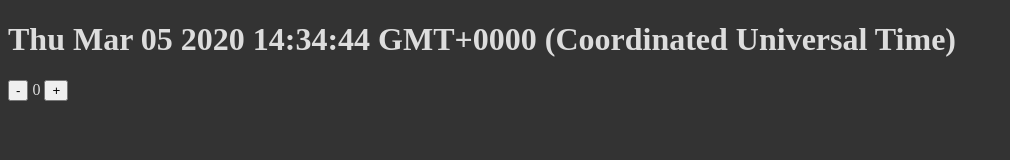
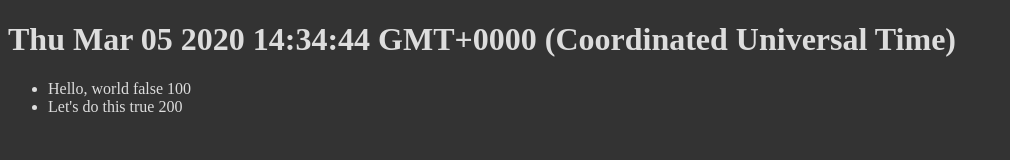
Before and after one commit to simonewebdesign/snip, a website: page index.html in a window 1280 px wide. Shown: the whole page, without its empty margins (0-1010 px from the left). Drawn offline with nearby package versions, Linux system fonts and the light colour scheme.

Commit message:
Add entries

```diff
--- a/index.html
+++ b/index.html
@@ -8,9 +8,14 @@
 <body>
     <h1></h1>
     <main>
-        <button v-on:click="decrement">-</button>
-        {{ counter }}
-        <button v-on:click="increment">+</button>
+        <ul>
+            <li v-for="entry in entries">
+                {{ entry.title }}
+                {{ entry.completed }}
+                {{ entry.rank }}
+            </li>
+        </ul>
+
     </main>
 
     <script src="node_modules/vue/dist/vue.js"></script>
@@ -21,16 +26,21 @@
         var app = new Vue({
             el: 'main',
             data: {
-                counter: 0,
+                entries: [
+                    {
+                        title: "Hello, world",
+                        completed: false,
+                        rank: 100,
+                    },
+                    {
+                        title: "Let's do this",
+                        completed: true,
+                        rank: 200,
+                    },
+                ],
             },
             methods: {
-                increment: function () {
-                    this.counter++
-                },
-                decrement: function () {
-                    this.counter--
-                },
-            }
+            },
         })
     </script>
     <link rel="stylesheet" href="style.css">
```
